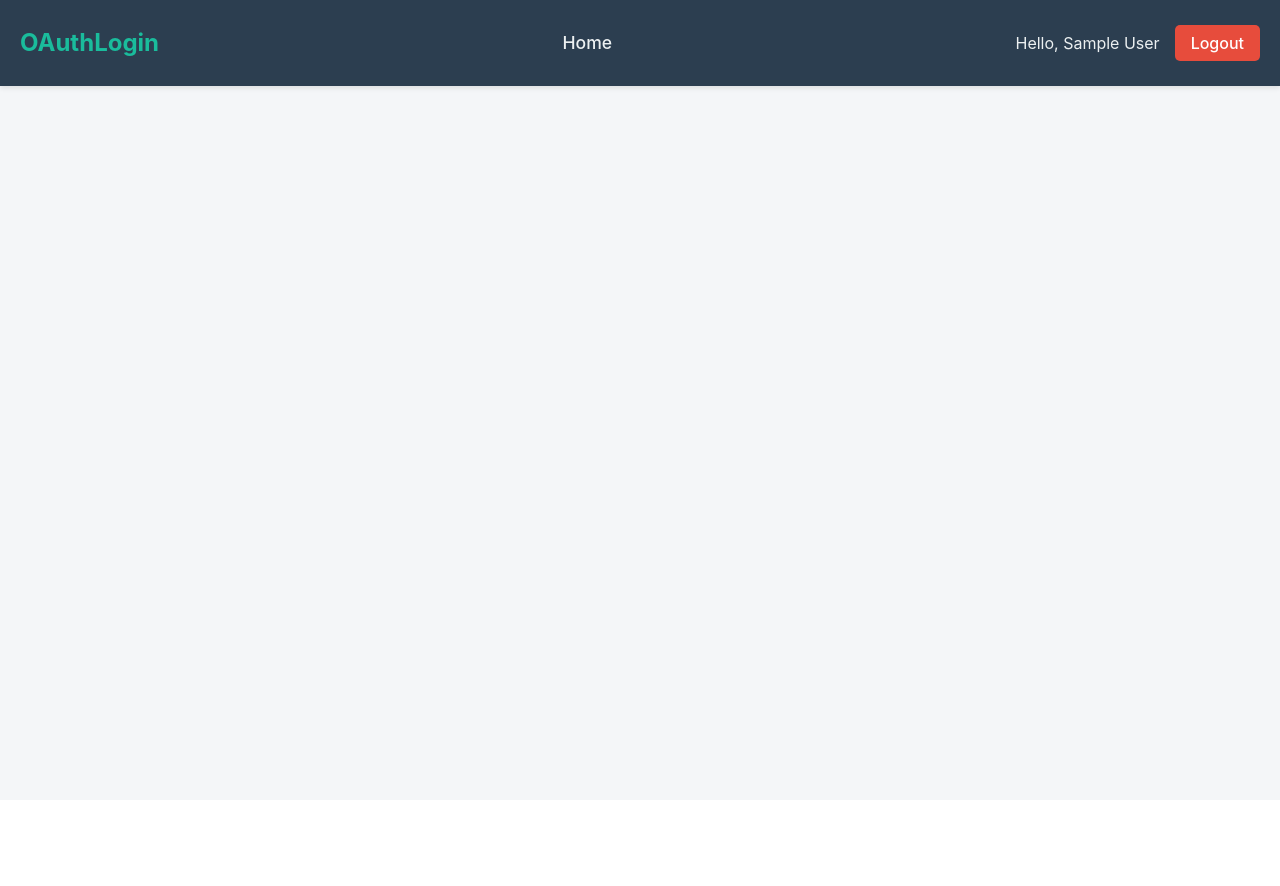
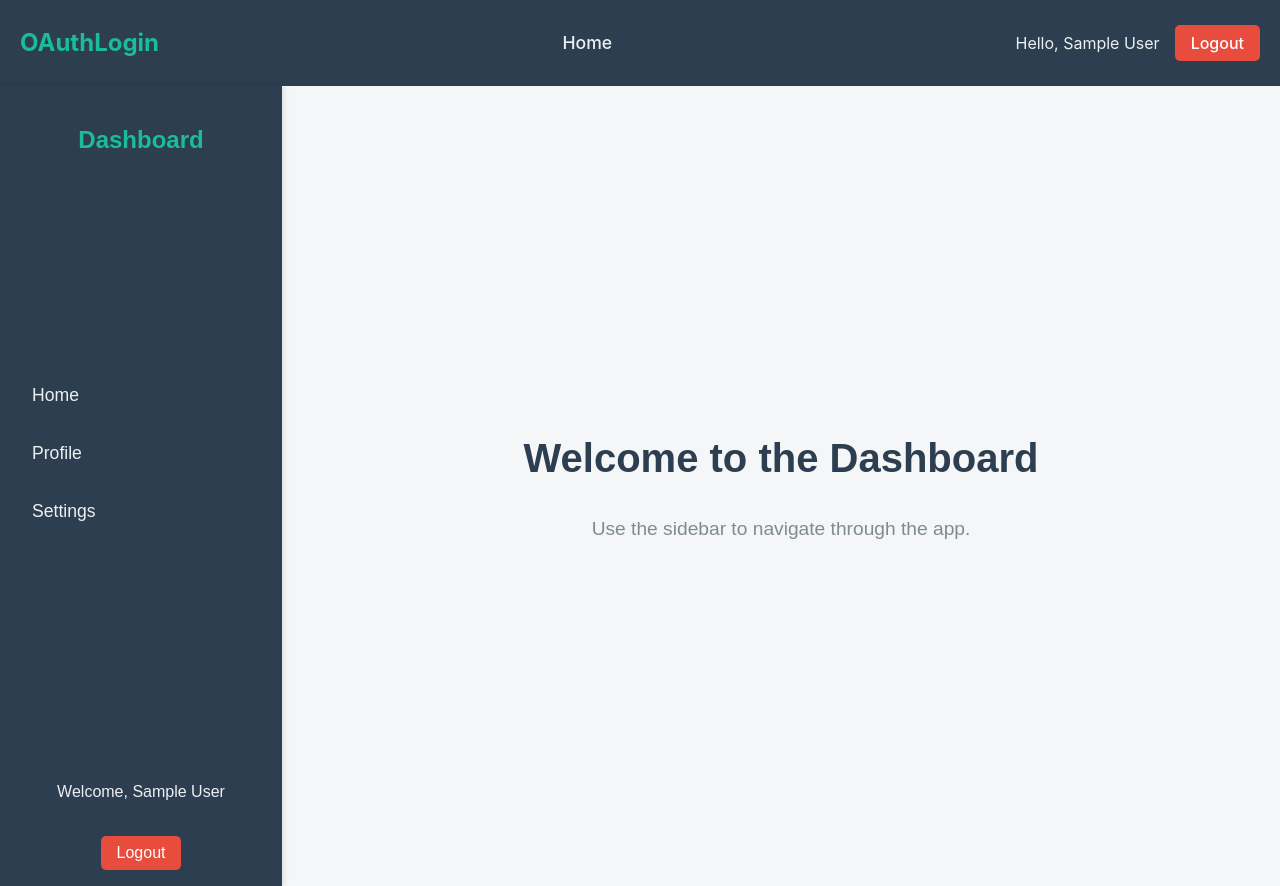
Before and after one commit to Sanjayk46/logi, a React (Vite) app: page /dashboard in a window 1280 px wide. Before the commit the page ends 800 px from the top, so only its background shows below. Built offline with nearby package versions, Linux system fonts and the light colour scheme; sample sign-in values are in the browser's storage.

Commit message:
changes updated

```diff
--- a/src/App.jsx
+++ b/src/App.jsx
@@ -14,12 +14,10 @@ const App = () => {
         <Routes>
           <Route path="/" element={<Home />} />
           <Route path="/login" element={<Login />} />
-
-          <Route path="/auth/github/callback" element={<GitHubCallback />} />
-          {/* <Route
+          <Route
             path="/dashboard"
-            element={<AuthRoute element={<Dashboard />} />}
-          /> */}
+            element={<Dashboard />}
+          />
         </Routes>
     </>
   );
--- a/src/component/GitHubCallback.jsx
+++ b/src/component/GitHubCallback.jsx
@@ -1,42 +1,37 @@
 import React, { useEffect } from "react";
 import { useLocation, useNavigate } from "react-router-dom";
-import { useAuth } from "../context/useContext"; // Import the useAuth hook for user state management
+import { useAuth } from "../context/useContext";
 
 const GitHubCallback = () => {
-  const { setUser } = useAuth(); // Hook to set the user context
-  const location = useLocation(); // Get the current URL and search params
-  const navigate = useNavigate(); // To navigate to different pages after authentication
+  const { setUser } = useAuth();
+  const location = useLocation();
+  const navigate = useNavigate();
 
   useEffect(() => {
-    const queryParams = new URLSearchParams(location.search); // Extract query parameters from the URL
+    const queryParams = new URLSearchParams(location.search);
     const userData = queryParams.get("user");
     const token = queryParams.get("token");
-
-    // If both user data and token are present in the URL
+    console.log(token);
+    console.log(userData);
     if (userData && token) {
       try {
-        // Decode and parse the user data, as it's URL encoded
-        const parsedUser = JSON.parse(decodeURIComponent(userData));
+        const parsedUser = JSON.parse(decodeURIComponent(userData)); // Decode user data
+        setUser({ ...parsedUser, token }); // Store user data in context
 
-        // Set the user in context and store it in localStorage
-        setUser({ ...parsedUser, token });
+        // Save user data to localStorage for persistence
         localStorage.setItem("user", JSON.stringify(parsedUser));
         localStorage.setItem("token", token);
 
-        // Redirect to the dashboard or to a return URL if provided
-        navigate("/dashboard"); // Redirect to the dashboard
+        navigate("/dashboard"); // Redirect to dashboard
       } catch (error) {
-        console.error("Failed to parse user data:", error);
-        navigate("/login"); // If error occurs, redirect back to login page
+        console.error("Error parsing user data:", error);
       }
     } else {
-      // If user or token is missing from the query params
       console.error("Missing user or token in URL");
-      navigate("/login"); // Redirect to login if no valid OAuth data is present
     }
   }, [location, setUser, navigate]);
 
-  return <div>Authenticating...</div>; // Show loading message while processing the OAuth callback
+  return <div>Authenticating...</div>; // Show a loading message
 };
 
 export default GitHubCallback;
--- a/src/component/dashboard/Dashboard.jsx
+++ b/src/component/dashboard/Dashboard.jsx
@@ -1,33 +1,39 @@
 import React, { useEffect } from "react";
 import { Link, useLocation, useNavigate } from "react-router-dom";
-import { useAuth } from "../../context/useContext";
+import { useAuth } from "../../context/useContext"; // Import the useAuth hook for authentication context
 import "./dashboard.css";
 
 const Dashboard = () => {
-  const { user, setUser, logout } = useAuth();
-  const location = useLocation();
-  const navigate = useNavigate();
+  const { user, setUser, logout } = useAuth(); // Access user data, setUser, and logout functions
+  const location = useLocation(); // Get the current location (for query params)
+  const navigate = useNavigate(); // To navigate programmatically
 
   useEffect(() => {
     // Check if user is already set in context or if we need to parse data from URL params
     if (!user) {
-      // Get user data and token from the URL after GitHub login
       const queryParams = new URLSearchParams(location.search);
       const userData = queryParams.get("user");
       const token = queryParams.get("token");
 
       if (userData && token) {
-        const parsedUser = JSON.parse(userData);
-        setUser({ ...parsedUser, token });
+        try {
+          const parsedUser = JSON.parse(decodeURIComponent(userData)); // Decode user data
+          setUser({ ...parsedUser, token }); // Store the user in context
+        } catch (error) {
+          console.error("Error parsing user data:", error);
+          navigate("/login"); // Redirect to login if data is invalid
+        }
       } else {
-        // Redirect to login page if no valid data found
-        navigate("/login");
+        navigate("/login"); // Redirect to login if no valid data is found
       }
+    } else {
+      // If user is already authenticated, redirect to the dashboard
+      navigate("/dashboard");
     }
   }, [location, setUser, user, navigate]);
 
   if (!user) {
-    return <div>Loading...</div>;
+    return <div>Loading...</div>; // Display a loading message while checking user authentication
   }
 
   return (
```
